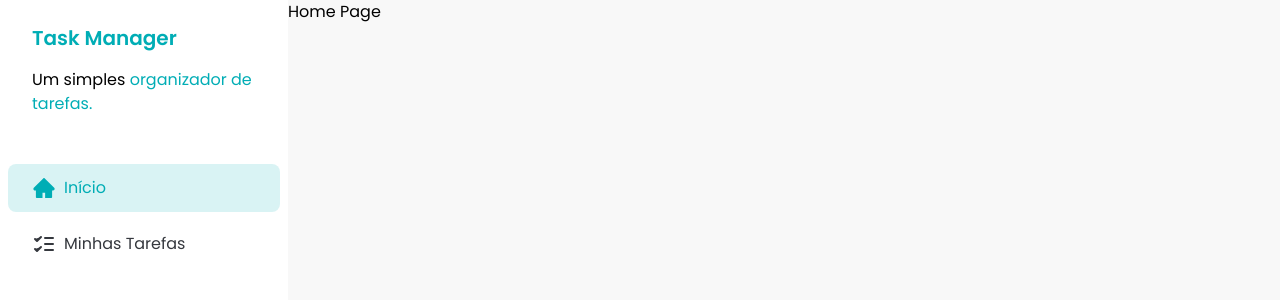
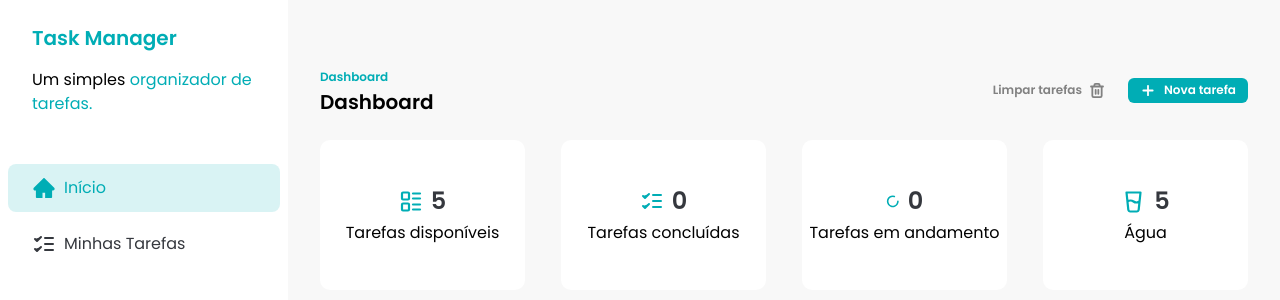
Before and after one commit to fernandoferreira67/task-manager, a React (Vite) app: page / in a window 1280 px wide. Shown: the top 300 px of the page. Built offline with nearby package versions, Linux system fonts and the light colour scheme; data requests are answered from the project's data file.

Commit message:
feat: add dashboard cards

```diff
--- a/db.json
+++ b/db.json
@@ -15,13 +15,6 @@
       "status": "not_started"
     },
     {
-      "id": "87cbd392-ee24-4b8e-b7ab-45c22811e71f",
-      "title": "adasd",
-      "time": "afternoon",
-      "description": "adasda",
-      "status": "not_started"
-    },
-    {
       "id": "467176ce-958c-4b86-8e29-2ed828e7039d",
       "title": "asdsad",
       "time": "evening",
@@ -30,9 +23,16 @@
     },
     {
       "id": "3c649eb1-ecdb-4171-ac51-a531caa012fd",
+      "title": "sadasdasasdsadsa",
+      "time": "evening",
+      "description": "dasdasdsaddsad",
+      "status": "not_started"
+    },
+    {
+      "id": "e1456cdc-44be-4419-a8db-7d4638d0006b",
       "title": "sadasdas",
-      "time": "afternoon",
-      "description": "dasdasd",
+      "time": "morning",
+      "description": "dwadsasd",
       "status": "not_started"
     }
   ]
--- a/src/assets/icons/index.js
+++ b/src/assets/icons/index.js
@@ -4,11 +4,13 @@
 import ChevronRightIcon from './chevron-right.svg?react'
 import CloudSunIcon from './cloud-sun.svg?react'
 import DetailsIcon from './details.svg?react'
+import GlassWaterIcon from './glass-water.svg?react'
 import HomeIcon from './home.svg?react'
 import LoaderIcon from './loader.svg?react'
 import MoonIcon from './moon.svg?react'
 import SunIcon from './sun.svg?react'
 import TasksIcon from './tasks.svg?react'
+import Tasks2Icon from './tasks-2.svg?react'
 import TrashIcon from './trash.svg?react'
 
 export {
@@ -18,10 +20,12 @@
   ChevronRightIcon,
   CloudSunIcon,
   DetailsIcon,
+  GlassWaterIcon,
   HomeIcon,
   LoaderIcon,
   MoonIcon,
   SunIcon,
+  Tasks2Icon,
   TasksIcon,
   TrashIcon,
 }
--- /dev/null
+++ b/src/components/DashboardCard.jsx
@@ -0,0 +1,15 @@
+const DashboardCard = ({ icon, mainText, secondaryText }) => {
+  return (
+    <div className="flex h-[150px] flex-col items-center justify-center gap-1 rounded-[10px] bg-white">
+      <div className="flex items-center gap-2">
+        <span className="text-brand-primary">{icon}</span>
+        <p className="text-2xl font-semibold text-brand-dark-blue">
+          {mainText}
+        </p>
+      </div>
+      {secondaryText}
+    </div>
+  )
+}
+
+export default DashboardCard
--- a/src/components/Header.jsx
+++ b/src/components/Header.jsx
@@ -1,9 +1,39 @@
 import PropTypes from 'prop-types'
+import { useState } from 'react'
 
-function Header(props) {
-  return <header className="header">{props.children}</header>
+import { AddIcon, TrashIcon } from '../assets/icons'
+import AddTaskDialog from './AddTaskDialog'
+import Button from './Button'
+function Header({ subtitle, title }) {
+  const [addTaskDialogIsOpen, setAddTaskDialogIsOpen] = useState(false)
+  return (
+    <div className="flex w-full justify-between">
+      <div>
+        <span className="text-xs font-semibold text-brand-primary">
+          {subtitle}
+        </span>
+        <h2 className="text-xl font-semibold">{title}</h2>
+      </div>
+
+      <div className="flex items-center gap-3">
+        <Button color="ghost">
+          Limpar tarefas
+          <TrashIcon />
+        </Button>
+
+        <Button onClick={() => setAddTaskDialogIsOpen(true)}>
+          <AddIcon />
+          Nova tarefa
+        </Button>
+
+        <AddTaskDialog
+          isOpen={addTaskDialogIsOpen}
+          handleClose={() => setAddTaskDialogIsOpen(false)}
+        />
+      </div>
+    </div>
+  )
 }
-
 Header.propTypes = {
   children: PropTypes.node.isRequired,
 }
--- a/src/components/Tasks.jsx
+++ b/src/components/Tasks.jsx
@@ -1,23 +1,16 @@
 import { useQueryClient } from '@tanstack/react-query'
-import { useState } from 'react'
 import { toast } from 'sonner'
 
-import {
-  AddIcon,
-  CloudSunIcon,
-  MoonIcon,
-  SunIcon,
-  TrashIcon,
-} from '../assets/icons'
+import { CloudSunIcon, MoonIcon, SunIcon } from '../assets/icons'
 import { useGetTasks } from '../hooks/data/use-get-tasks'
-import AddTaskDialog from './AddTaskDialog'
-import Button from './Button'
+import { taskQueryKeys } from '../keys/queries'
+import Header from './Header'
 import TaskItem from './TaskItem'
 import TasksSeparator from './TasksSeparator'
 
 const Tasks = () => {
   const queryClient = useQueryClient()
-  const [addTaskDialogIsOpen, setAddTaskDialogIsOpen] = useState(false)
+
   const { data: tasks } = useGetTasks()
 
   const morningTasks = tasks?.filter((task) => task.time === 'morning')
@@ -43,37 +36,12 @@
       }
       return task
     })
-    queryClient.setQueryData('tasks', newTasks)
+    queryClient.setQueryData(taskQueryKeys.getAll(), newTasks)
   }
 
   return (
     <div className="w-full space-y-6 px-8 py-16">
-      <div className="flex w-full justify-between">
-        <div>
-          <span className="text-xs font-semibold text-brand-primary">
-            Minhas Tarefas
-          </span>
-          <h2 className="text-xl font-semibold">Minhas Tarefas</h2>
-        </div>
-
-        <div className="flex items-center gap-3">
-          <Button color="ghost">
-            Limpar tarefas
-            <TrashIcon />
-          </Button>
-
-          <Button onClick={() => setAddTaskDialogIsOpen(true)}>
-            <AddIcon />
-            Nova tarefa
-          </Button>
-
-          <AddTaskDialog
-            isOpen={addTaskDialogIsOpen}
-            handleClose={() => setAddTaskDialogIsOpen(false)}
-          />
-        </div>
-      </div>
-
+      <Header subtitle="Minhas Tarefas" title="Minhas Tarefas" />
       <div className="rounded-xl bg-white p-6">
         <div className="space-y-3">
           <TasksSeparator title="Manhã" icon={<SunIcon />} />
--- a/src/pages/Home.jsx
+++ b/src/pages/Home.jsx
@@ -1,10 +1,52 @@
+import {
+  GlassWaterIcon,
+  LoaderIcon,
+  Tasks2Icon,
+  TasksIcon,
+} from '../assets/icons'
+import DashboardCard from '../components/DashboardCard'
+import Header from '../components/Header'
 import Sidebar from '../components/Sidebar'
+import { useGetTasks } from '../hooks/data/use-get-tasks'
 
 const HomePage = () => {
+  const { data: tasks } = useGetTasks()
+
+  const inProgressTasks = tasks?.filter(
+    (task) => task.status === 'in_progress'
+  ).length
+  const completedTasks = tasks?.filter(
+    (task) => task.status === 'completed'
+  ).length
+
   return (
     <div className="flex">
       <Sidebar />
-      <h1>Home Page</h1>
+      <div className="w-full space-y-6 px-8 py-16">
+        <Header subtitle="Dashboard" title="Dashboard" />
+        <div className="grid grid-cols-4 gap-9">
+          <DashboardCard
+            icon={<Tasks2Icon />}
+            mainText={tasks?.length}
+            secondaryText="Tarefas disponíveis"
+          />
+          <DashboardCard
+            icon={<TasksIcon />}
+            mainText={completedTasks}
+            secondaryText="Tarefas concluídas"
+          />
+          <DashboardCard
+            icon={<LoaderIcon />}
+            mainText={inProgressTasks}
+            secondaryText="Tarefas em andamento"
+          />
+          <DashboardCard
+            icon={<GlassWaterIcon />}
+            mainText="5"
+            secondaryText="Água"
+          />
+        </div>
+      </div>
     </div>
   )
 }
```
Also changed, not shown: src/assets/icons/glass-water.svg (added), src/assets/icons/tasks-2.svg (added).
